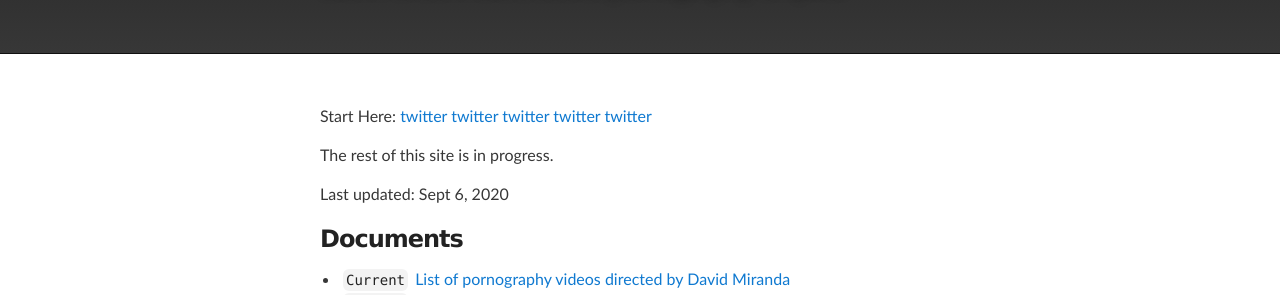
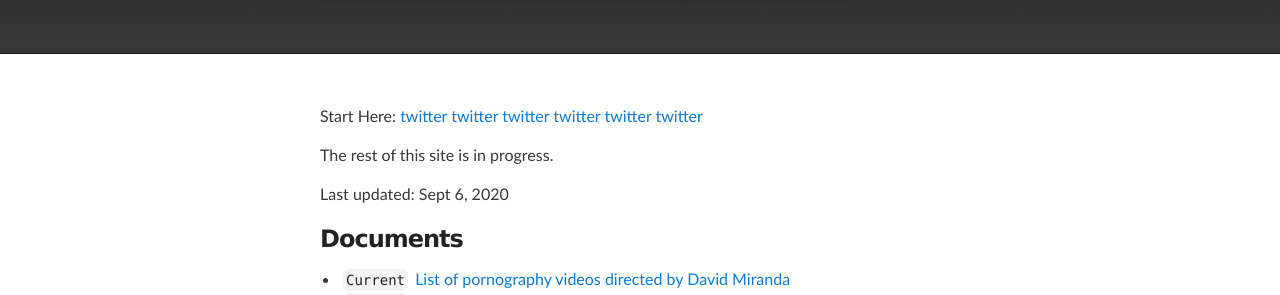
Before and after one commit to masternotions/masternotions.github.io, a Jekyll site: the page built from index.md, in a window 1280 px wide. Shown: the part 156-451 px from the top of the page. Built offline with Jekyll 4.4.1, drawn with Linux system fonts in a browser that asks for light colours.

Commit message:
Update index.md

```diff
--- a/index.md
+++ b/index.md
@@ -7,6 +7,7 @@ Start Here:
 [twitter](https://twitter.com/wokyleeks/status/1298727883582484481)
 [twitter](https://twitter.com/AlanVRK/status/1299334655527858176)
 [twitter](https://twitter.com/AlanVRK/status/1299105381910802445)
+[twitter](https://twitter.com/AlanVRK/status/1299767507654529025)
 [twitter](https://twitter.com/AlanVRK/status/1300520297771171840)
 [twitter](https://twitter.com/AlanVRK/status/1299188334842044416)
 
```
